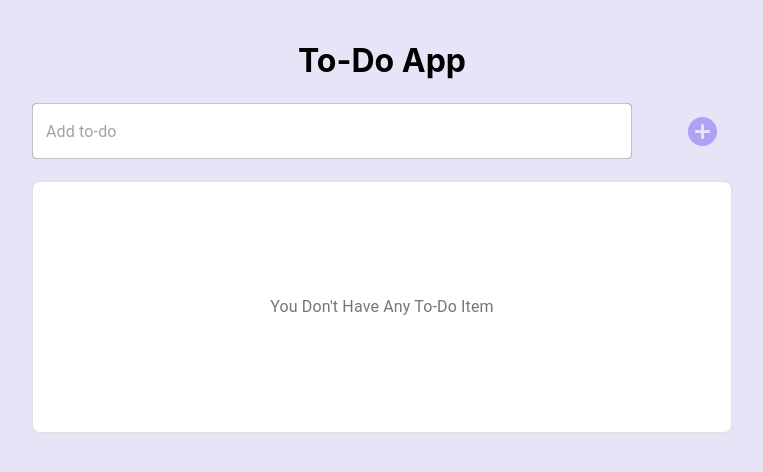
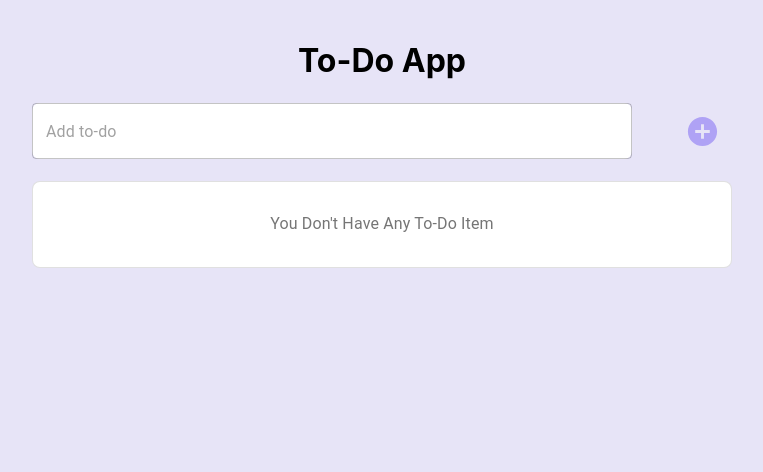
Before and after one commit to pwei12/react-ts-todo-app, a React (Create React App) app: page / in a window 1280 px wide. Shown: the top 472 px of the page, without its empty margins (258-1021 px from the left). Built offline with nearby package versions, Linux system fonts and the light colour scheme.

Commit message:
refactor: add TodoItem component to display individual todo item

```diff
--- /dev/null
+++ b/src/components/TodoItem/TodoItem.tsx
@@ -0,0 +1,22 @@
+import React from "react";
+import Card from "@material-ui/core/Card";
+import Typography from "@material-ui/core/Typography";
+import { todoItemStyles } from "../../styles/MuiStyles";
+
+type TodoItemProps = {
+    content: string
+}
+
+const TodoItem = ({content} : TodoItemProps) => {
+    const classes = todoItemStyles();
+
+	return (
+		<Card variant="outlined" className={classes.card}>
+			<div className={classes.cardcontent}>
+				<Typography color="textSecondary">{content}</Typography>
+			</div>
+		</Card>
+	);
+};
+
+export default TodoItem;
--- a/src/components/TodoList/TodoList.tsx
+++ b/src/components/TodoList/TodoList.tsx
@@ -1,37 +1,24 @@
 import React from "react";
-import Card from "@material-ui/core/Card";
-import CardContent from "@material-ui/core/CardContent";
-import Typography from "@material-ui/core/Typography";
-import { todoListStyles } from "../../styles/MuiStyles"
+import TodoItem from "../TodoItem/TodoItem";
+import { todoListStyles } from "../../styles/MuiStyles";
 
 type TodoListProps = {
-	todoList: string[];
+	todoList: string[]
 };
+const EMPTY_TODO_LIST_MESSAGE = "You Don't Have Any To-Do Item";
 
 const TodoList = ({ todoList }: TodoListProps) => {
 	const classes = todoListStyles();
 
 	return (
 		<div className={classes.todoList}>
-			{todoList.length === 0 ?
-				<Card variant="outlined" className={classes.card}>
-				<div className={classes.cardcontent}>
-					<Typography color="textSecondary">
-						You Don't Have Any To-Do Item
-					</Typography>
-				</div>
-				</Card>
-				:
+			{todoList.length === 0 ? (
+				<TodoItem content={EMPTY_TODO_LIST_MESSAGE} />
+			) : (
 				todoList.map((todo, index) => (
-					<Card key={index} variant="outlined" className={classes.card}>
-						<CardContent>
-							<Typography color="textSecondary" gutterBottom>
-								{todo}
-							</Typography>
-						</CardContent>
-					</Card>
+					<TodoItem key={index} content={todo} />
 				))
-			}
+			)}
 		</div>
 	);
 };
--- a/src/styles/MuiStyles.js
+++ b/src/styles/MuiStyles.js
@@ -35,8 +35,11 @@ export const todoListStyles = makeStyles((theme) => ({
 		minWidth: 300,
 		maxWidth: 700,
 	},
+}));
+
+export const todoItemStyles = makeStyles((theme) => ({
 	cardcontent: {
-		minHeight: 250,
+		minHeight: 85,
 		display: "grid",
 		justifyContent: "center",
 		alignItems: "center"
```
